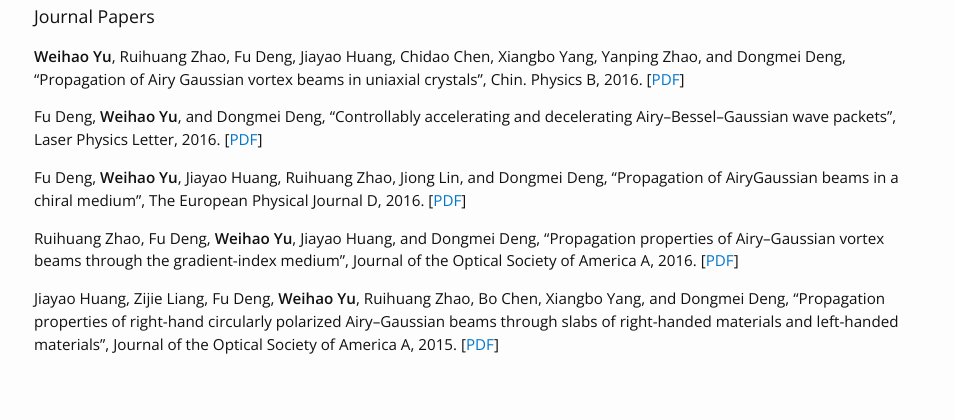
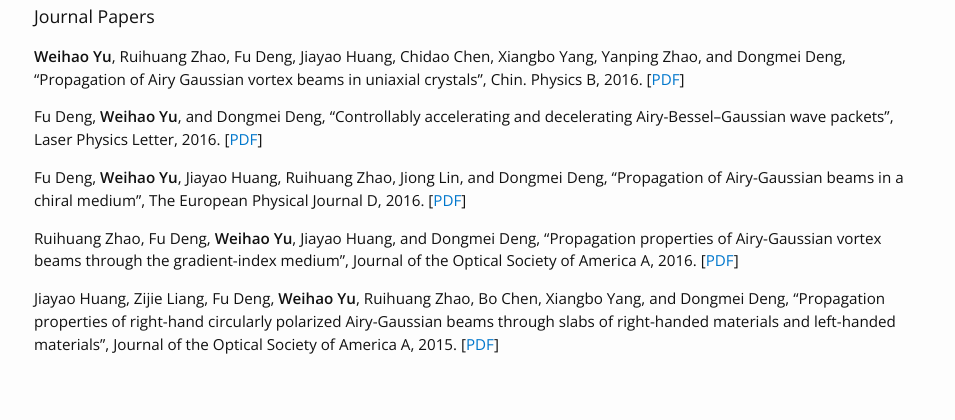
Before and after one commit to yuweihao/yuweihao.github.io, a Jekyll site: the page built from index.html, in a window 1280 px wide. Shown: the part 1073-1493 px from the top of the page, without its empty margins (161-1116 px from the left). Built offline with Jekyll 4.4.1, drawn with Linux system fonts in a browser that asks for light colours.

Commit message:
Update index.html

```diff
--- a/index.html
+++ b/index.html
@@ -69,13 +69,13 @@ South China Normal University</p>
 
 <p><strong>Weihao Yu</strong>, Ruihuang Zhao, Fu Deng, Jiayao Huang, Chidao Chen, Xiangbo Yang, Yanping Zhao, and Dongmei Deng, “Propagation of Airy Gaussian vortex beams in uniaxial crystals”, Chin. Physics B, 2016. [<a href="/PDF/CPB.pdf" target="_blank" rel="external">PDF</a>]</p>
 
-<p>Fu Deng, <strong>Weihao Yu</strong>, and Dongmei Deng, “Controllably accelerating and decelerating Airy–Bessel–Gaussian wave packets”, Laser Physics Letter, 2016. [<a href="/PDF/LPL.pdf" target="_blank" rel="external">PDF</a>]</p>
+<p>Fu Deng, <strong>Weihao Yu</strong>, and Dongmei Deng, “Controllably accelerating and decelerating Airy-Bessel–Gaussian wave packets”, Laser Physics Letter, 2016. [<a href="/PDF/LPL.pdf" target="_blank" rel="external">PDF</a>]</p>
 
-<p>Fu Deng, <strong>Weihao Yu</strong>, Jiayao Huang, Ruihuang Zhao, Jiong Lin, and Dongmei Deng, “Propagation of AiryGaussian beams in a chiral medium”, The European Physical Journal D, 2016. [<a href="/PDF/EPJD.pdf" target="_blank" rel="external">PDF</a>]</p>
+<p>Fu Deng, <strong>Weihao Yu</strong>, Jiayao Huang, Ruihuang Zhao, Jiong Lin, and Dongmei Deng, “Propagation of Airy-Gaussian beams in a chiral medium”, The European Physical Journal D, 2016. [<a href="/PDF/EPJD.pdf" target="_blank" rel="external">PDF</a>]</p>
 
-<p> Ruihuang Zhao, Fu Deng, <strong>Weihao Yu</strong>, Jiayao Huang, and Dongmei Deng, “Propagation properties of Airy–Gaussian vortex beams through the gradient-index medium”, Journal of the Optical Society of America A, 2016. [<a href="/PDF/JOSAA-2.pdf" target="_blank" rel="external">PDF</a>]</p>
+<p> Ruihuang Zhao, Fu Deng, <strong>Weihao Yu</strong>, Jiayao Huang, and Dongmei Deng, “Propagation properties of Airy-Gaussian vortex beams through the gradient-index medium”, Journal of the Optical Society of America A, 2016. [<a href="/PDF/JOSAA-2.pdf" target="_blank" rel="external">PDF</a>]</p>
 
-<p>Jiayao Huang, Zijie Liang, Fu Deng, <strong>Weihao Yu</strong>, Ruihuang Zhao, Bo Chen, Xiangbo Yang, and Dongmei Deng, “Propagation properties of right-hand circularly polarized Airy–Gaussian beams through slabs of right-handed materials and left-handed materials”, Journal of the Optical Society of America A, 2015. [<a href="/PDF/JOSAA-1.pdf" target="_blank" rel="external">PDF</a>]</p>
+<p>Jiayao Huang, Zijie Liang, Fu Deng, <strong>Weihao Yu</strong>, Ruihuang Zhao, Bo Chen, Xiangbo Yang, and Dongmei Deng, “Propagation properties of right-hand circularly polarized Airy-Gaussian beams through slabs of right-handed materials and left-handed materials”, Journal of the Optical Society of America A, 2015. [<a href="/PDF/JOSAA-1.pdf" target="_blank" rel="external">PDF</a>]</p>
 
 
 
```
